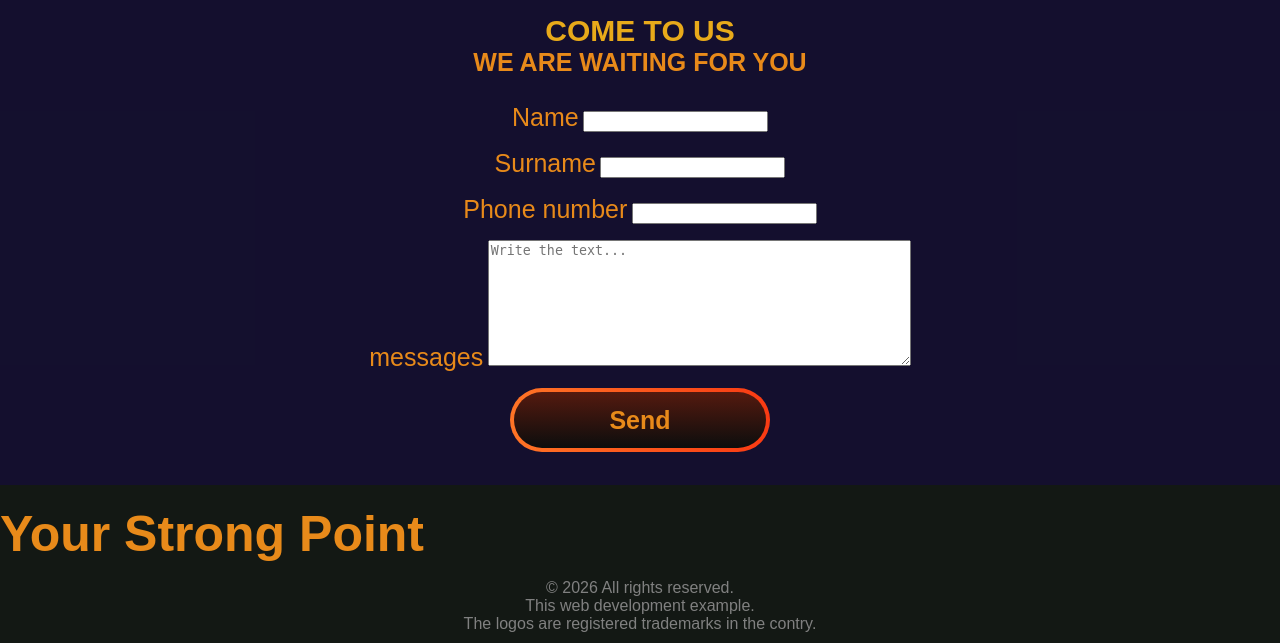
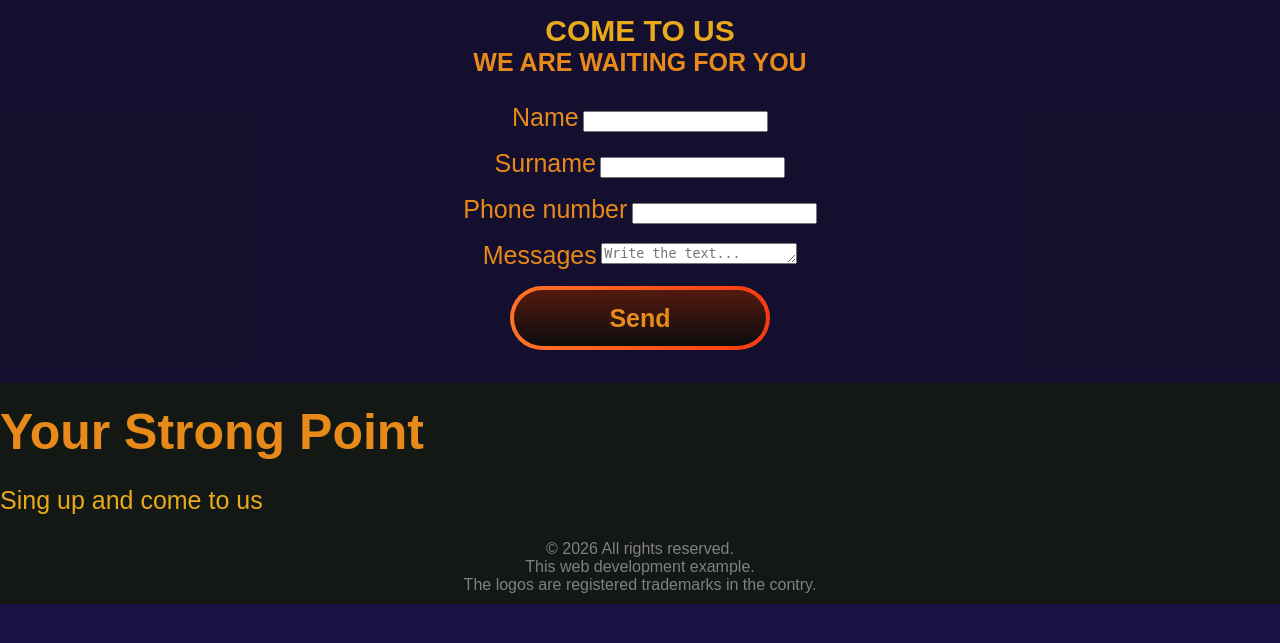
Before and after one commit to Andriiprog08/Barber-shop, a Flask app: page / in a window 1280 px wide. Shown: the part 1922-2565 px from the top of the page. After the commit the page ends 2526 px from the top, so only its background shows below. Run offline with Flask 3, Linux system fonts and the light colour scheme.

Commit message:
little_update

```diff
--- a/static/style.css
+++ b/static/style.css
@@ -242,6 +242,11 @@ body{
     text-transform: uppercase;
 }
 
+#messageforAdmin{
+  height: 15px;
+  width: 190px;
+}
+
 #registrBtn{
   align-items: center;
   appearance: none;
@@ -363,6 +368,11 @@ footer{
     color: var(--primary-color);
 }
 
+.footerText{
+  color: var(--h2-color);
+  font-size: 25px;
+}
+
 .down_info{
     padding-bottom: 10px;
     margin-bottom: 0px;
--- a/templates/index.html
+++ b/templates/index.html
@@ -138,7 +138,7 @@
                     </p>
 
                     <p>
-                        <label for="messageforAdmin">messages</label>
+                        <label for="messageforAdmin">Messages</label>
                         <textarea id="messageforAdmin" name="message" rows="8" cols="50" placeholder="Write the text..." required></textarea>
                     </p>
 
@@ -146,6 +146,10 @@
                         <button id="registrBtn" type="submit">Send</button>
                     </p>
                 </form>
+            </div>
+
+            <div class="location">
+
             </div>
 
         </div>
@@ -156,6 +160,7 @@
 
         <div>
             <h1 class="footerName">Your Strong Point</h1>
+            <p class="footerText">Sing up and come to us</p>
         </div>
 
         <div class="footer_botom">
```
